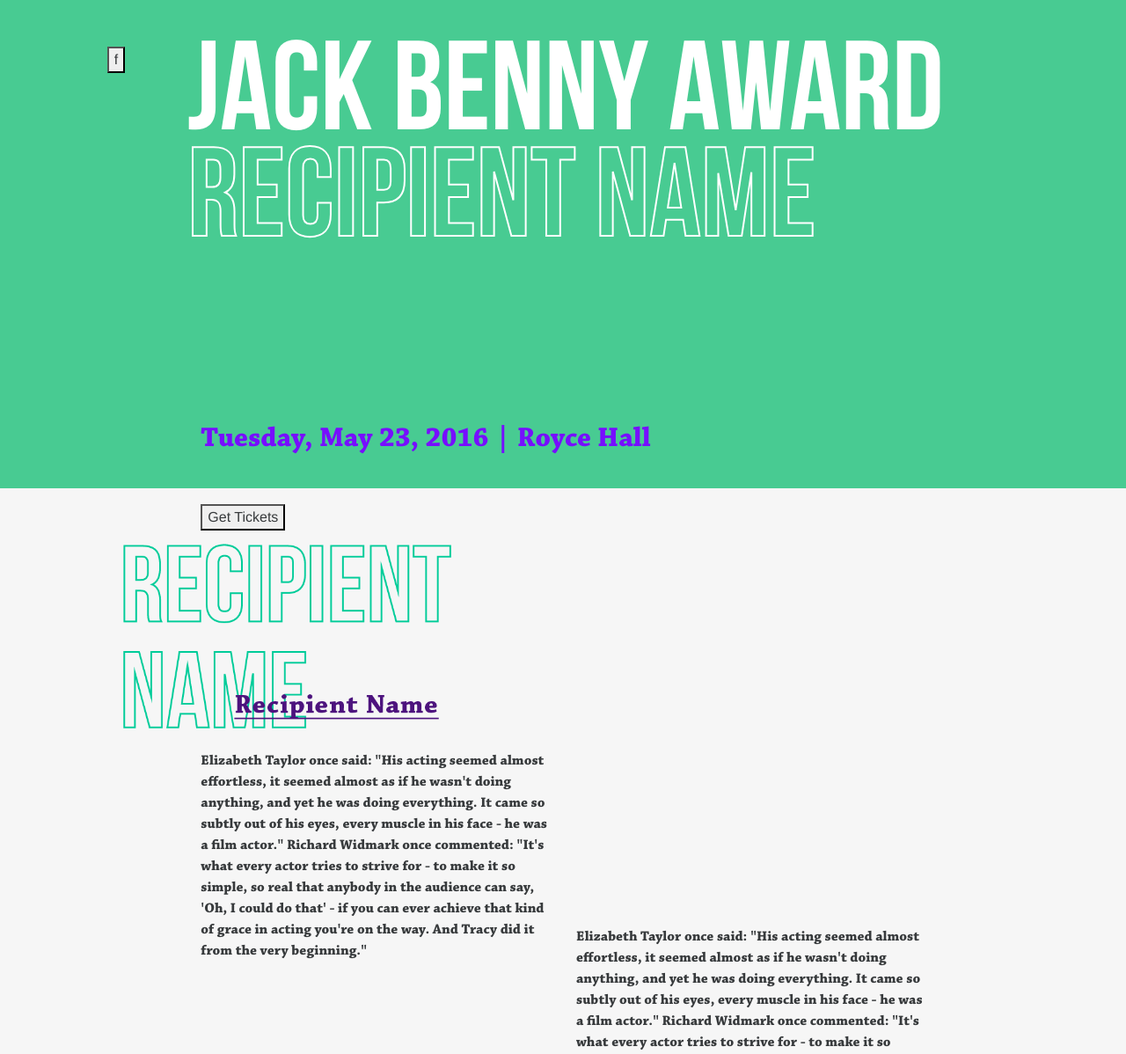
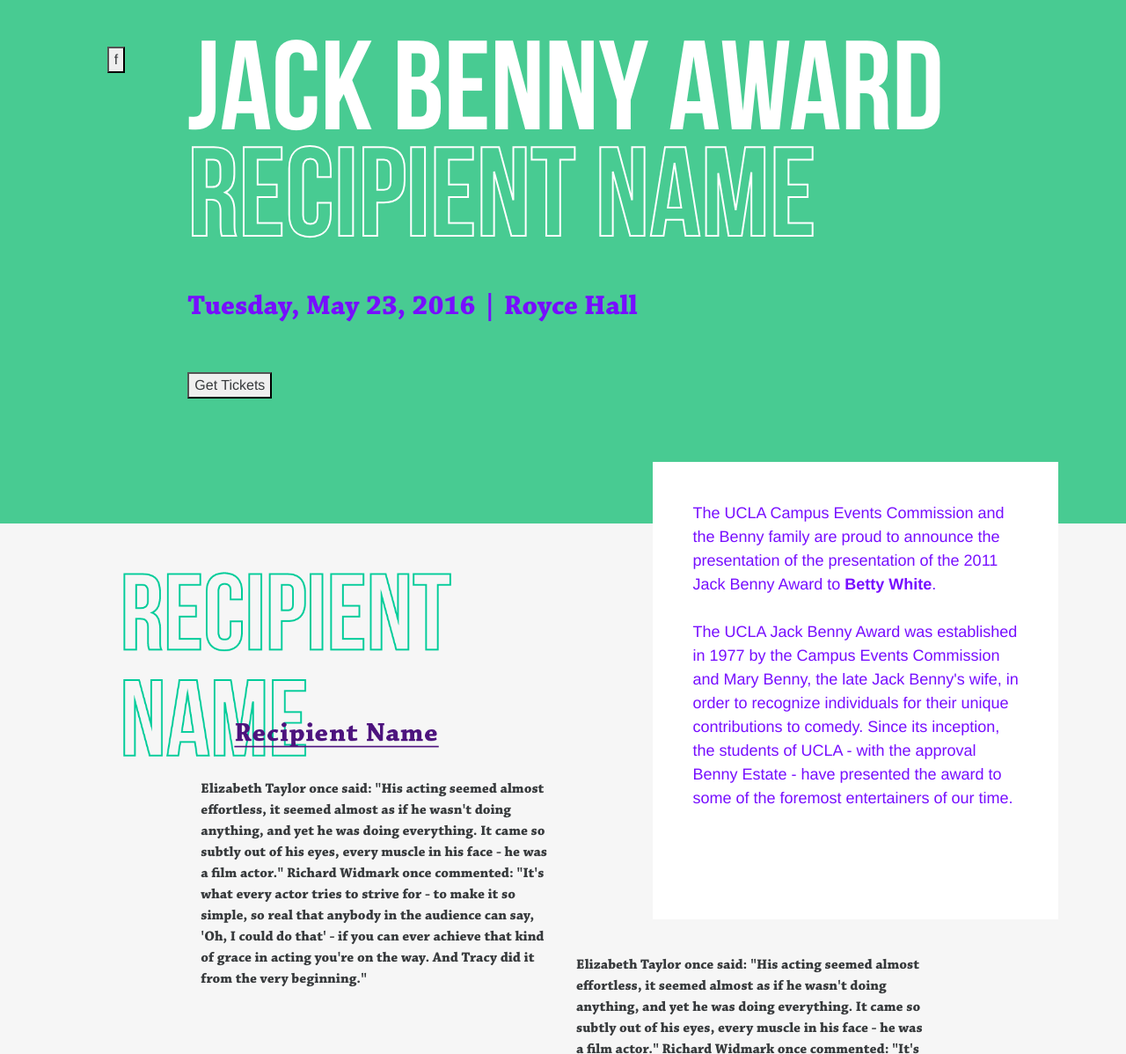
Before and after one commit to uclacec/CEC_JackBenny, a plain HTML site: page index.html in a window 1280 px wide. Shown: the part 155-1353 px from the top of the page at 88% size. Drawn offline with nearby package versions, Linux system fonts and the light colour scheme.

Commit message:
Green Screen and Squiggly div

```diff
--- a/css/style.css
+++ b/css/style.css
@@ -13,10 +13,12 @@
     src: url(../fonts/Didot_Bold_Italic.ttf);
 }
 
+/*Brian's CSS*/
+
 div.green_screen{
     background-color: #48cb92;
     width: auto;
-    height: 710px;
+    height: 750px;
 }
 
 div#header{
@@ -56,16 +58,45 @@
 }
 
 div#date{
-
+    padding-left: 0;
     font-size: 32px;
     color: #770eff;
     margin-bottom: 50px;
     font-family: chaparral;
+
 }
 
+div.date_row{
+    position: relative;
+    top: -150px;
+    z-index: 1;
+
+}
+
+
+
 div#tickets{
-;
+    position: relative;
+    top: -150px;
+    z-index: 1;
+    padding: 0;
 }
+
+div.squiggly_box{
+    position: absolute;
+    top: 85%;
+    left: 58%;
+    width: 36%;
+    height: 65%;
+    z-index: 2;
+    background-color: #ffffff;
+    padding: 45px;
+    color: #770eff;
+    font-size: 18px;
+}
+
+/*Lucas's CSS*/
+
 div.title3{
     font-size: 80px;
     font-family: bebas_bold;
@@ -93,6 +124,7 @@
 
 #lightgrey{
     background-color: #F6F6F6;
+    padding-top: 40px;
 }
 
 img.resize{
--- a/index.html
+++ b/index.html
@@ -30,16 +30,26 @@
             Recipient Name
         </div>
     </div>
-    <div class="row">
-        <div id="date" class="col-md-offset-2 col-md-10">
+    <div class="row date_row">
+        <div id="date" class="col-md-offset-2 col-md-9">
             Tuesday, May 23, 2016 | Royce Hall
         </div>
     </div>
     <div class="row">
-        <div id="tickets" class="col-md-offset-2 col-md-10">
+        <div id="tickets" class="col-md-offset-2 col-md-9">
             <button>Get Tickets</button>
         </div>
     </div>
+</div>
+
+<div class="squiggly_box">
+    The UCLA Campus Events Commission and the Benny family are proud to announce the presentation of
+    the presentation of the 2011 Jack Benny Award to <b>Betty White</b>.<br><br>
+
+    The UCLA Jack Benny Award was established in 1977 by the Campus Events Commission and Mary Benny,
+    the late Jack Benny's wife, in order to recognize individuals for their unique contributions to comedy.
+     Since its inception, the students of UCLA - with the approval Benny Estate - have presented the
+    award to some of the foremost entertainers of our time.
 </div>
 
 <div class="container-fluid fill" id="lightgrey">
```
